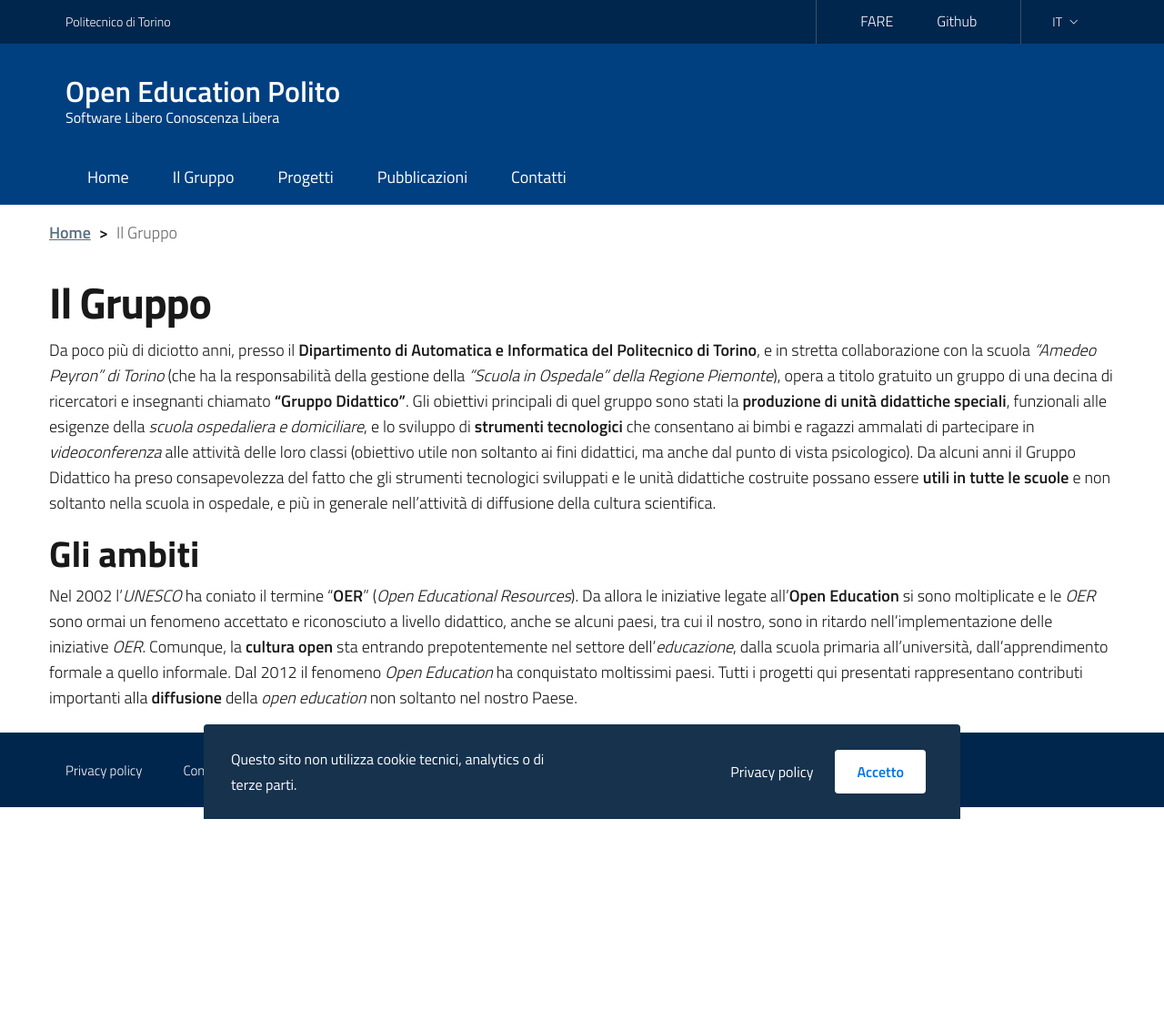
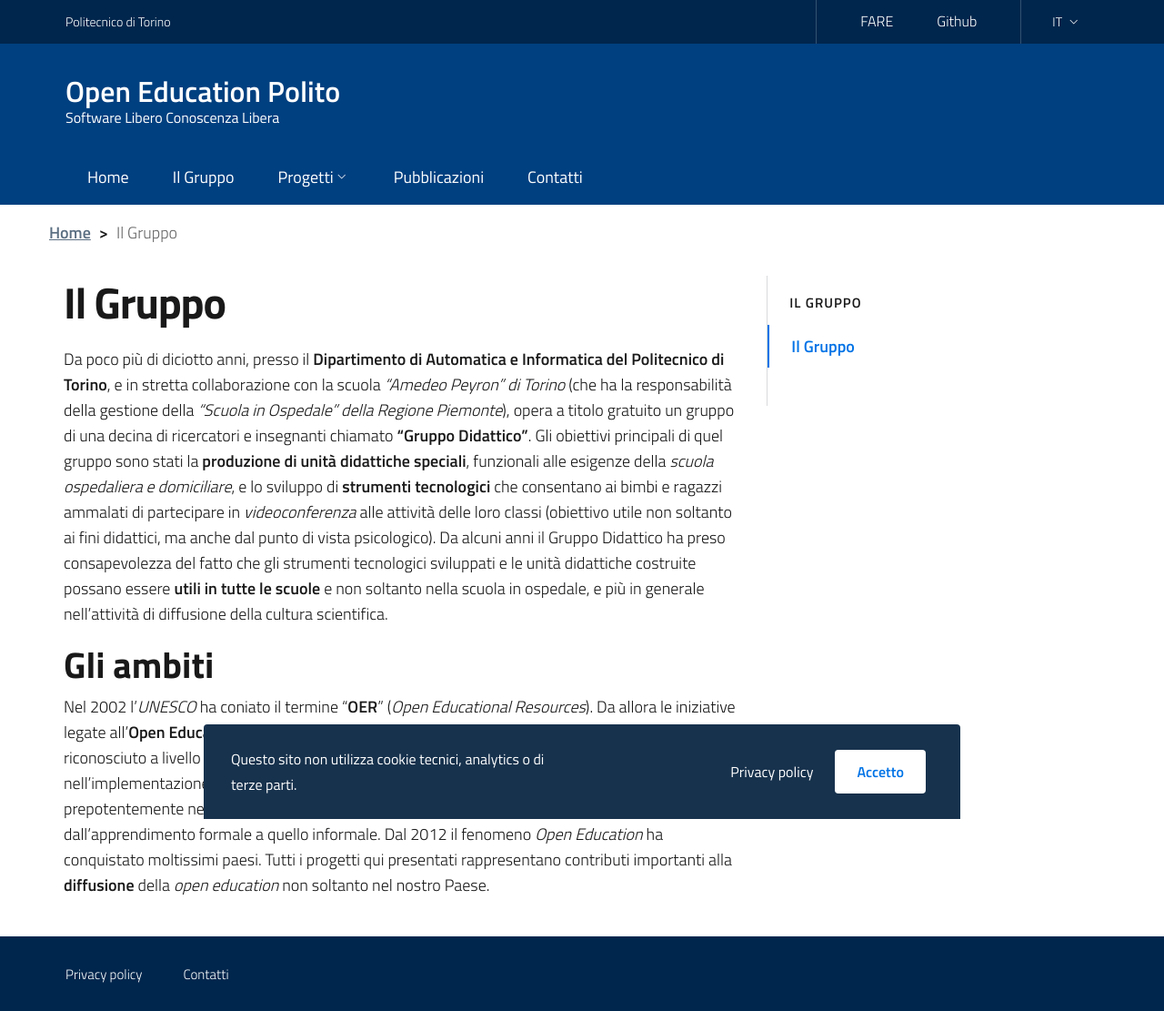
Before and after one commit to open-education-polito/org-website, a Jekyll site: the page built from it/gruppo.md, in a window 1280 px wide. Shown: the whole page at 91% size. Built offline with Jekyll 4.4.1, drawn with Linux system fonts in a browser that asks for light colours; before the commit the page ends 900 px from its top, so only the background shows below that.

Commit message:
Add new layout page, new FARE page

```diff
--- a/_layouts/page.html
+++ b/_layouts/page.html
@@ -3,16 +3,60 @@ layout: default
 ---
 
 <div class="container my-2">
-      {%- include breadcrumbs.html -%}
+  {%- include breadcrumbs.html -%}
 </div>
 
 {% assign section = breadcrumbs[0] | default: page %}
 
 <article class="container my-4">
+  <div class="row">
+    <div class="col-12{% if page.layout_wide == nil %} col-lg-8{% endif %}">
+      <div class="mx-md-3">
+        <h1>{{ page.title }}</h1>
+        <p class="lead">{{ page.description }}</p>
 
-  <h1>{{ page.title }}</h1>
+        <div class="entry">
+          {{ content }}
+        </div>
+      </div>
+    </div>
+    {% if page.layout_wide == nil %}
+    <div class="col-12 col-lg-4">
+      <nav class="navbar it-navscroll-wrapper navbar-expand-lg it-bottom-navscroll it-left-side affix-top">
+        <button class="custom-navbar-toggler" type="button" aria-controls="navbarNav" aria-expanded="false"
+          aria-label="Toggle navigation" data-target="#navbarNav"><span class="it-list"></span>Menu
+        </button>
+        <div class="navbar-collapsable" id="navbarNav">
+          <div class="overlay"></div>
+          <div class="close-div sr-only">
+            <button class="btn close-menu" type="button"><span class="it-close"></span>Chiudi</button>
+          </div>
+          <a class="it-back-button" href="#"><svg class="icon icon-sm icon-primary align-top">
+              <use xlink:href="{{ site.baseurl }}/assets/bootstrap-italia/dist/svg/sprite.svg#it-chevron-left"></use>
+            </svg><span>Indietro </span></a>
+          <div class="menu-wrapper">
+            <div class="link-list-wrapper">
+              <h3 class="no_toc">{{ section.title }}</h3>
+              <ul class="link-list">
+                <li class="nav-item active">
 
-  <div class="entry">
-    {{ content }}
+                  <a class="nav-link {% if section.url == page.url %}active{% endif %}"
+                    href="{{ site.baseurl }}{{ section.url }}"><span>{{ section.title }}</span></a>
+
+                  {% assign items = site.pages | where: "child_of_ref", section.ref | where: "lang", page.lang | sort: "order" %}
+                  {% for item in items %}
+                  <a class="nav-link {% if item.url == page.url %}active{% endif %}"
+                    href="{{ site.baseurl }}{{ item.url }}"><span>{{ item.title }}</span></a>
+                  {% endfor %}
+
+                </li>
+              </ul>
+            </div>
+          </div>
+        </div>
+      </nav>
+    </div>
+    {% endif %}
+
   </div>
 </article>
--- a/it/progetti/gruppo.md
+++ b/it/gruppo.md
@@ -2,7 +2,7 @@
 layout: page
 title: Il Gruppo
 lang: it
-ref: projects
+ref: gruppo
 permalink: /it/gruppo
 order: 2
 ---
```
Also changed, not shown: it/progetti/fare.md (added, +11 -0 lines), it/progetti/progetti.md (+2 -2 lines).
